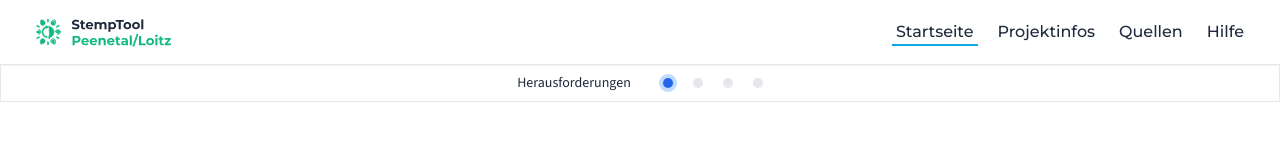
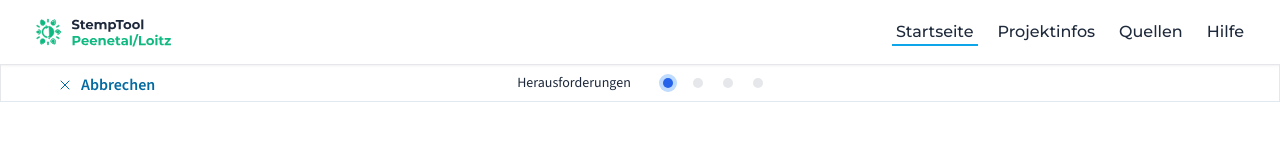
Before and after one commit to bmlancien/ReEnAct-Prototype, a Next.js app: page /questionsCustom/question1 in a window 1280 px wide. Shown: the top 153 px of the page. Built offline with nearby package versions, Linux system fonts and the light colour scheme.

Commit message:
update breadcrumb

```diff
--- a/src/app/questionsCustom/question4/page.js
+++ b/src/app/questionsCustom/question4/page.js
@@ -8,7 +8,9 @@ import { LinkIconBlue } from "../../../components/common/Links"
 export default function Question4() {
   return (
     <>
-      <Breadcrumb />
+      <Breadcrumb
+        isShare={true}
+      />
       <main className="grow">
         <LayoutSimple>
           <div className="relative flex justify-center pb-8">
@@ -18,7 +20,7 @@ export default function Question4() {
                 href="#"
                 text="Mit anderen Szenarien vergleichen"
               >
-                <ArrowRightIcon className="h4 w-4 me-2"/>
+                <ArrowRightIcon className="h4 w-4"/>
               </LinkIconBlue>
             </div>
           </div>
--- a/src/components/common/Breadcrumb.js
+++ b/src/components/common/Breadcrumb.js
@@ -4,8 +4,10 @@ import { useEffect, useState } from 'react';
 import Link from 'next/link';
 import { usePathname } from 'next/navigation';
 import steps from '../../app/questionsCustom/steps';
+import { LinkIconBlue } from "../../components/common/Links";
+import { ShareIcon, XMarkIcon } from '@heroicons/react/24/outline';
 
-export default function Breadcrumb() {
+export default function Breadcrumb({ isShare }) {
   const pathname = usePathname();
   const [currentStepIndex, setCurrentStepIndex] = useState(
     steps.findIndex((step) => step.href === pathname)
@@ -19,6 +21,26 @@ export default function Breadcrumb() {
 
   return (
     <nav className="flex items-center justify-center px-6 py-2 border border-b-slate-200" aria-label="Progress">
+      <div className="relative w-full max-w-7xl px-2 sm:px-6 lg:px-8">
+        <div className="absolute left-2 sm:left-6 lg:left-8">
+          <LinkIconBlue
+            href="/"
+            text="Abbrechen"
+          >
+            <XMarkIcon className="h4 w-4"/>
+          </LinkIconBlue>
+        </div>
+        {isShare && (
+          <div className="absolute right-2 sm:right-6 lg:right-8">
+            <LinkIconBlue
+              href="#"
+              text="Link teilen"
+            >
+              <ShareIcon className="h4 w-4"/>
+            </LinkIconBlue>
+          </div>
+        )}
+        <div className="flex items-center justify-center">
           <p className="text-sm font-medium">
             {steps.map((step, index) => (
               index === currentStepIndex ? step.name : ''
@@ -53,6 +75,8 @@ export default function Breadcrumb() {
               </li>
             ))}
           </ol>
+        </div>
+      </div>
     </nav>
   );
 }
```
Lines whose indentation alone changed are shown as unchanged.
